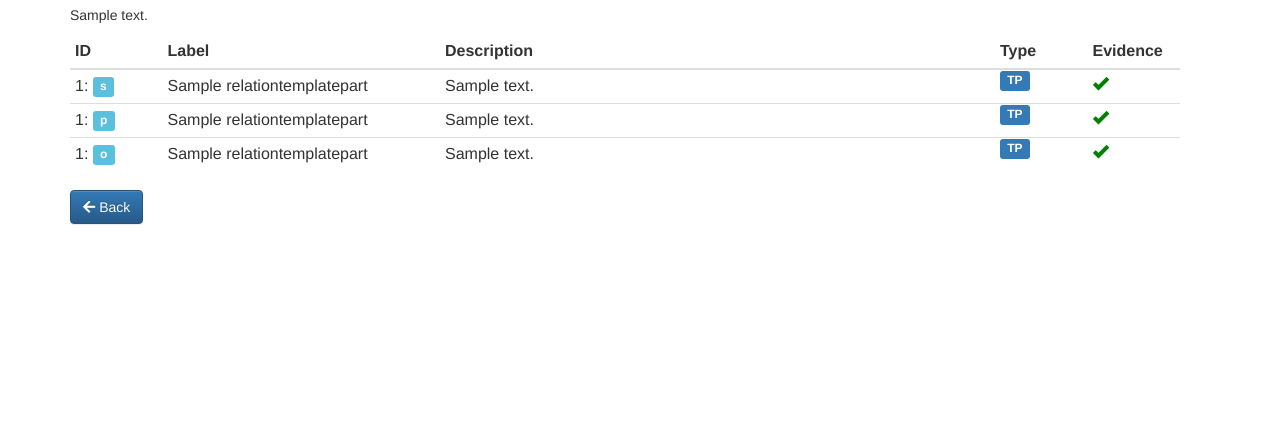
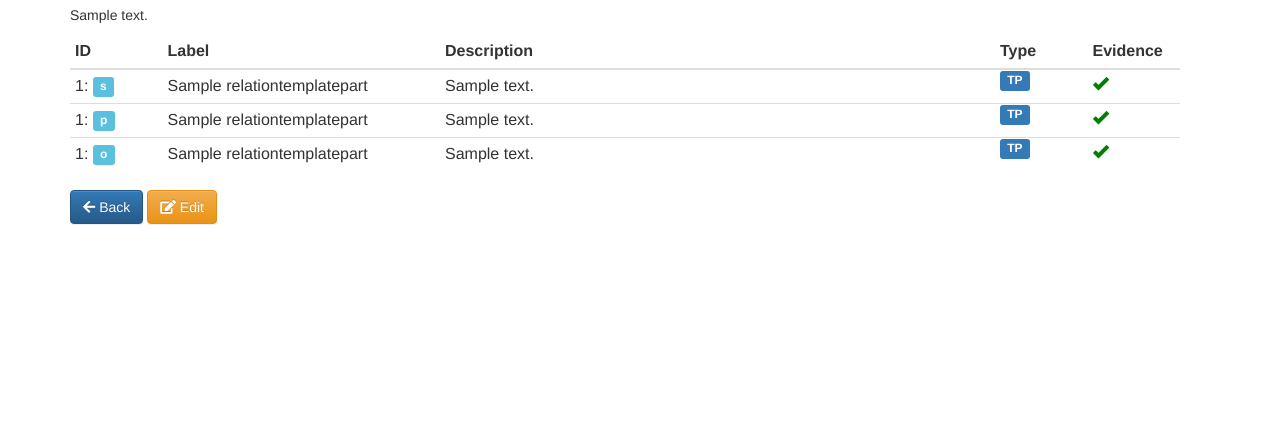
Before and after one commit to diging/vogon-resuscitate, a Django app: page /vogon/relationtemplate/1/ in a window 1280 px wide. Shown: the part 150-574 px from the top of the page. Run offline with Django 3.2, Linux system fonts and the light colour scheme; a user stored in the database is signed in; data comes from the database, SQL or seed files in the repository; tables that the repository leaves empty hold one stand-in row (values such as "Sample post"); parts of the project's set-up code (start-up, migrations or seed data) failed here and were passed over; some libraries are stand-ins or nearby versions.

Commit message:
story/VOGRE-71 (#73)
* [VOGRE-71] Added back button in relationtemplate show

* [VOGRE-71] Added javascript back history on edit page to redirect the user back to where he came from

* [VOGRE-71] Added check in relation_template_edit for for back button

```diff
--- a/annotations/templates/annotations/relationtemplate_edit.html
+++ b/annotations/templates/annotations/relationtemplate_edit.html
@@ -347,7 +347,11 @@
                         </tr>
                     </table>
                     <button class="btn btn-primary pull-right" type="submit" value="Submit">Save Changes</button>
-                    <a href="{% url 'list_relationtemplate' %}" class="btn btn-warning pull-right" style="margin: 0px 4px;">Back</a>
+                    <!-- This button tries to use browser history first (to go back to the previous page, which could be
+                         either the template list or template details page). If history.back() fails (which can happen
+                         if there's no history or if browser security blocks it), it falls back to redirecting to the
+                         template list page explicitly as a safety measure. -->
+                    <a href="#" class="btn btn-warning pull-right" style="margin: 0px 4px;" onclick="try { history.back(); } catch(e) { window.location.href='{% url 'list_relationtemplate' %}'; } return false;">Back</a>
                 </form>
             </div>
         </div>
--- a/annotations/templates/annotations/relationtemplate_show.html
+++ b/annotations/templates/annotations/relationtemplate_show.html
@@ -31,11 +31,17 @@
             {% endfor %}
             </tbody>
         </table>
-        <div class="d-flex justify-content-between">
-            <a href="{% url 'list_relationtemplate' %}" class="btn btn-primary">
-                <i class="fa fa-arrow-left"></i>
-                Back
-            </a>
+        <div class="d-flex justify-content-between mt-3">
+            <div>
+                <a href="{% url 'list_relationtemplate' %}" class="btn btn-primary mr-2">
+                    <i class="fa fa-arrow-left"></i>
+                    Back
+                </a>
+                <a href="{% url 'edit_relationtemplate' data.id %}" class="btn btn-warning">
+                    <i class="fa fa-edit"></i>
+                    Edit
+                </a>
+            </div>
         </div>
     </div>
 </div>
```
